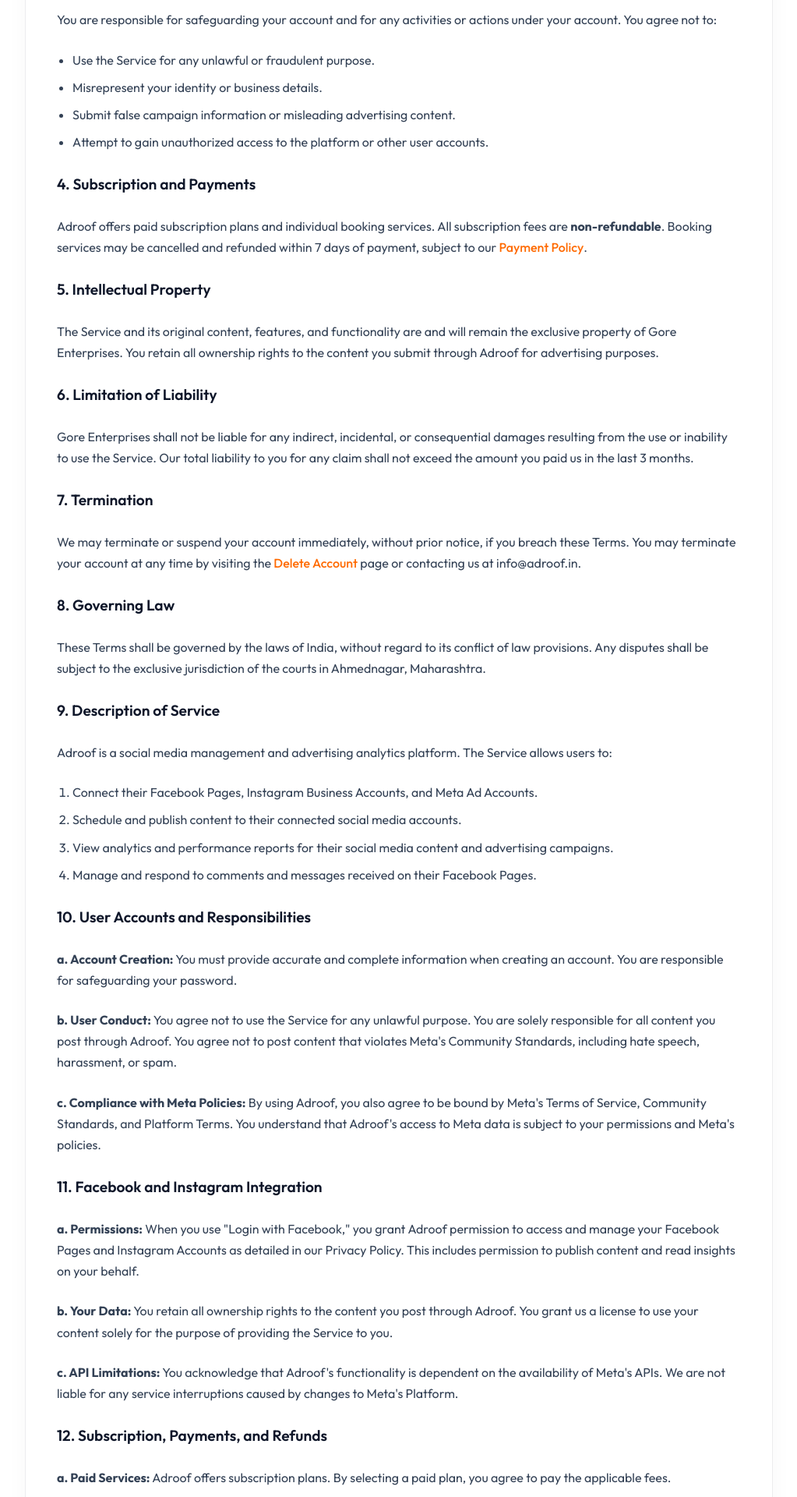
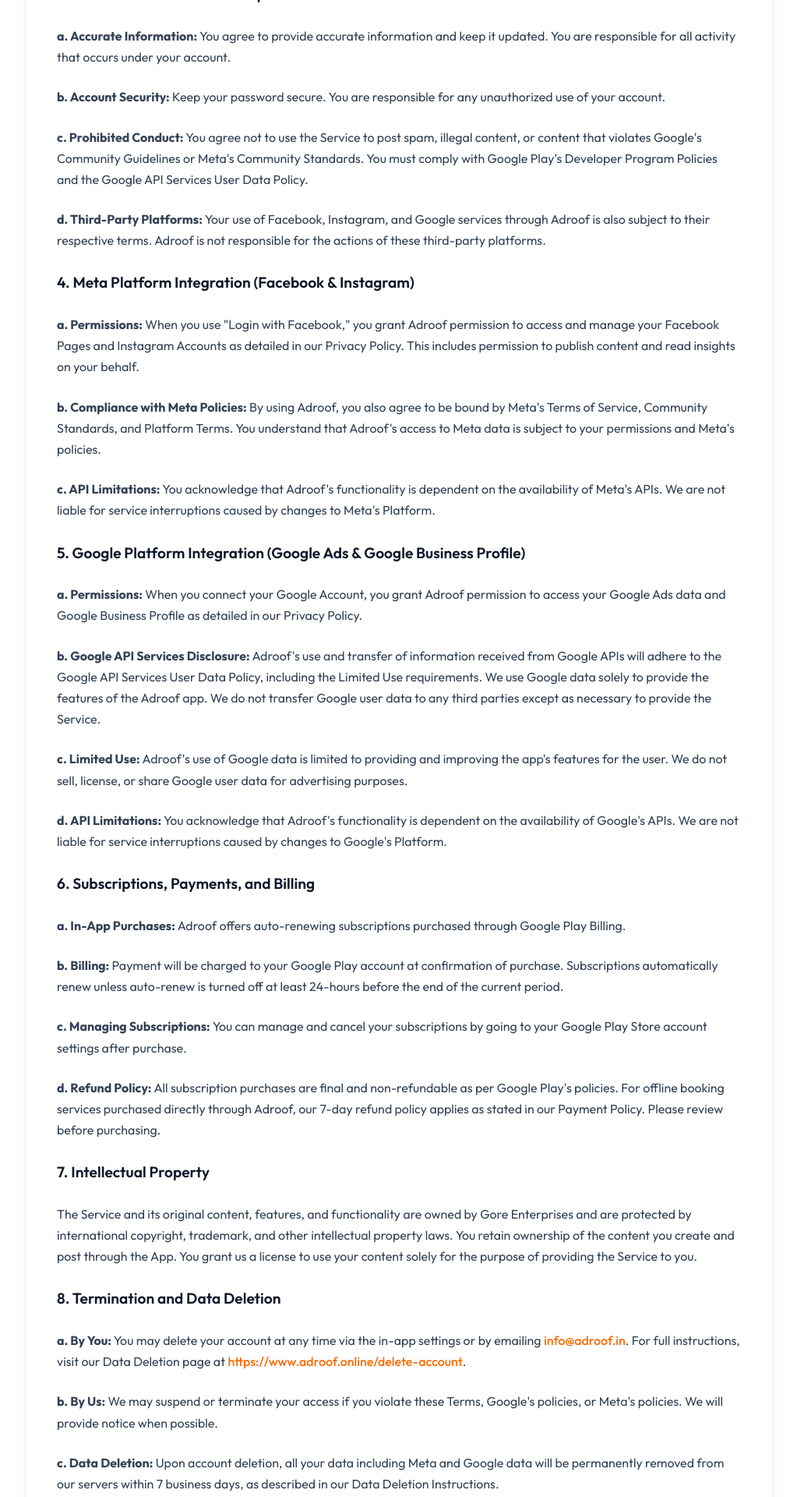
Before and after one commit to vikriaiofficial/adroof.in, a Next.js app: page /terms in a window 1280 px wide. Shown: the part 880-2800 px from the top of the page at 78% size, without its empty margins (128-1151 px from the left). Built offline with nearby package versions, Linux system fonts and the light colour scheme.

Commit message:
update Project

```diff
--- a/src/app/terms/page.tsx
+++ b/src/app/terms/page.tsx
@@ -74,169 +74,66 @@
         <div style={{ display: 'flex', flexDirection: 'column', gap: '2rem', width: '100%' }}>
           <div style={sectionCard}>
             <div style={{ display: 'flex', flexDirection: 'column', gap: '1.5rem' }}>
-              <h2 style={h2Style}>General Terms &amp; Conditions</h2>
-              <p>
-                Welcome to Adroof! These General Terms &amp; Conditions (&quot;Terms&quot;) govern your use of the Adroof platform (&quot;Service&quot;) operated by Gore Enterprises (&quot;Company,&quot; &quot;we,&quot; &quot;us,&quot; or &quot;our&quot;). By accessing or using the Service, you agree to be bound by these Terms.
-              </p>
-
-              <hr style={hrStyle} />
-
               <h3 style={h3Style}>1. Acceptance of Terms</h3>
               <p>
-                By downloading, installing, or using the Adroof mobile application (&quot;App&quot;) operated by Gore Enterprises (&quot;Company&quot;, &quot;we&quot;, &quot;us&quot;, or &quot;our&quot;), you agree to be bound by these Terms and Conditions (&quot;Terms&quot;). If you do not agree, do not use the App.
+                Welcome to Adroof! These Terms and Conditions (&quot;Terms&quot;) govern your use of the Adroof mobile application and website (&quot;Service&quot;) operated by Gore Enterprises (&quot;Company&quot;, &quot;we&quot;, &quot;us&quot;, or &quot;our&quot;).
+              </p>
+              <p>
+                By downloading, installing, or using the Service, you agree to be bound by these Terms. If you do not agree, do not use the Service. Your continued use after changes to these Terms constitutes acceptance of those changes.
               </p>
 
               <h3 style={h3Style}>2. Description of Service</h3>
               <p>
-                Adroof is an all-in-one offline &amp; digital advertising platform that enables local businesses and brands to book physical hoardings, banners, flyer distributions, vehicle voice announcements, and run optimized Meta &amp; Google ad campaigns from a single application.
-              </p>
-
-              <h3 style={h3Style}>3. User Accounts and Responsibilities</h3>
-              <p>
-                You are responsible for safeguarding your account and for any activities or actions under your account. You agree not to:
-              </p>
-              <ul style={ulStyle}>
-                <li>Use the Service for any unlawful or fraudulent purpose.</li>
-                <li>Misrepresent your identity or business details.</li>
-                <li>Submit false campaign information or misleading advertising content.</li>
-                <li>Attempt to gain unauthorized access to the platform or other user accounts.</li>
-              </ul>
-
-              <h3 style={h3Style}>4. Subscription and Payments</h3>
-              <p>
-                Adroof offers paid subscription plans and individual booking services. All subscription fees are <strong>non-refundable</strong>. Booking services may be cancelled and refunded within 7 days of payment, subject to our <a href="/privacy-policy" style={linkStyle}>Payment Policy</a>.
-              </p>
-
-              <h3 style={h3Style}>5. Intellectual Property</h3>
-              <p>
-                The Service and its original content, features, and functionality are and will remain the exclusive property of Gore Enterprises. You retain all ownership rights to the content you submit through Adroof for advertising purposes.
-              </p>
-
-              <h3 style={h3Style}>6. Limitation of Liability</h3>
-              <p>
-                Gore Enterprises shall not be liable for any indirect, incidental, or consequential damages resulting from the use or inability to use the Service. Our total liability to you for any claim shall not exceed the amount you paid us in the last 3 months.
-              </p>
-
-              <h3 style={h3Style}>7. Termination</h3>
-              <p>
-                We may terminate or suspend your account immediately, without prior notice, if you breach these Terms. You may terminate your account at any time by visiting the <a href="/delete-account" style={linkStyle}>Delete Account</a> page or contacting us at info@adroof.in.
-              </p>
-
-              <h3 style={h3Style}>8. Governing Law</h3>
-              <p>
-                These Terms shall be governed by the laws of India, without regard to its conflict of law provisions. Any disputes shall be subject to the exclusive jurisdiction of the courts in Ahmednagar, Maharashtra.
-              </p>
-
-              {/* ---------- META CONTENT CONTINUES ---------- */}
-
-              <h3 style={h3Style}>9. Description of Service</h3>
-              <p>
-                Adroof is a social media management and advertising analytics platform. The Service allows users to:
+                Adroof is an all-in-one offline &amp; digital advertising platform that enables businesses to:
               </p>
               <ol style={olStyle}>
-                <li>Connect their Facebook Pages, Instagram Business Accounts, and Meta Ad Accounts.</li>
-                <li>Schedule and publish content to their connected social media accounts.</li>
-                <li>View analytics and performance reports for their social media content and advertising campaigns.</li>
-                <li>Manage and respond to comments and messages received on their Facebook Pages.</li>
+                <li>Book physical hoardings, banners, flyer distributions, and vehicle voice announcements.</li>
+                <li>Connect Facebook Pages, Instagram Business Accounts, Google Ads, and Google Business Profile accounts.</li>
+                <li>Schedule and publish content to connected social media accounts.</li>
+                <li>View analytics and performance reports for social media and advertising campaigns.</li>
+                <li>Manage customer reviews and messages from Google Business Profile and Facebook Pages.</li>
               </ol>
 
-              <h3 style={h3Style}>10. User Accounts and Responsibilities</h3>
+              <h3 style={h3Style}>3. User Accounts and Your Responsibilities</h3>
               <p>
-                <strong>a. Account Creation:</strong> You must provide accurate and complete information when creating an account. You are responsible for safeguarding your password.
+                <strong>a. Accurate Information:</strong> You agree to provide accurate information and keep it updated. You are responsible for all activity that occurs under your account.
               </p>
               <p>
-                <strong>b. User Conduct:</strong> You agree not to use the Service for any unlawful purpose. You are solely responsible for all content you post through Adroof. You agree not to post content that violates Meta&apos;s Community Standards, including hate speech, harassment, or spam.
+                <strong>b. Account Security:</strong> Keep your password secure. You are responsible for any unauthorized use of your account.
               </p>
               <p>
-                <strong>c. Compliance with Meta Policies:</strong> By using Adroof, you also agree to be bound by Meta&apos;s Terms of Service, Community Standards, and Platform Terms. You understand that Adroof&apos;s access to Meta data is subject to your permissions and Meta&apos;s policies.
-              </p>
-
-              <h3 style={h3Style}>11. Facebook and Instagram Integration</h3>
-              <p>
-                <strong>a. Permissions:</strong> When you use &quot;Login with Facebook,&quot; you grant Adroof permission to access and manage your Facebook Pages and Instagram Accounts as detailed in our Privacy Policy. This includes permission to publish content and read insights on your behalf.
-              </p>
-              <p>
-                <strong>b. Your Data:</strong> You retain all ownership rights to the content you post through Adroof. You grant us a license to use your content solely for the purpose of providing the Service to you.
-              </p>
-              <p>
-                <strong>c. API Limitations:</strong> You acknowledge that Adroof&apos;s functionality is dependent on the availability of Meta&apos;s APIs. We are not liable for any service interruptions caused by changes to Meta&apos;s Platform.
-              </p>
-
-              <h3 style={h3Style}>12. Subscription, Payments, and Refunds</h3>
-              <p>
-                <strong>a. Paid Services:</strong> Adroof offers subscription plans. By selecting a paid plan, you agree to pay the applicable fees.
-              </p>
-              <p>
-                <strong>b. Billing:</strong> We use Razorpay, a third-party payment processor, to bill you. You authorize us to charge your payment method for all fees.
-              </p>
-              <p>
-                <strong>c. Refund Policy:</strong> All subscription plans purchased on the Adroof platform are non-refundable and non-cancellable, as stated in our Payment Policy. Please review your plan carefully before purchase.
-              </p>
-              <p>
-                <strong>d. Auto-Renewal:</strong> Your subscription will automatically renew at the end of each billing cycle unless you cancel it from your account settings before the renewal date.
-              </p>
-
-              <h3 style={h3Style}>13. Intellectual Property</h3>
-              <p>
-                The Service and its original content, features, and functionality are and will remain the exclusive property of Gore Enterprises. Our trademarks may not be used in connection with any product or service without our prior written consent.
-              </p>
-
-              <h3 style={h3Style}>14. Termination</h3>
-              <p>
-                <strong>a. By You:</strong> You may terminate your account at any time by contacting us at <a href="mailto:info@adroof.in" style={linkStyle}>info@adroof.in</a> or by using the account deletion feature in the app.
-              </p>
-              <p>
-                <strong>b. By Us:</strong> We may terminate or suspend your account immediately, without prior notice or liability, if you breach these Terms or Meta&apos;s policies. Upon termination, your right to use the Service will immediately cease.
-              </p>
-
-              <h3 style={h3Style}>15. Limitation of Liability</h3>
-              <p>
-                To the maximum extent permitted by law, Gore Enterprises shall not be liable for any indirect, incidental, special, consequential, or punitive damages, including without limitation, loss of profits, data, or goodwill, resulting from your access to or use of the Service. Our total liability to you for any claim shall not exceed the amount you paid to us in the last three (3) months.
-              </p>
-
-              <h3 style={h3Style}>16. Disclaimer of Warranties</h3>
-              <p>
-                The Service is provided on an &quot;AS IS&quot; and &quot;AS AVAILABLE&quot; basis. We make no warranty that the Service will be uninterrupted, secure, or error-free. We are not responsible for the actions of third-party platforms like Meta.
-              </p>
-
-              <h3 style={h3Style}>17. Governing Law</h3>
-              <p>
-                These Terms shall be governed and construed in accordance with the laws of India, without regard to its conflict of law provisions. Any disputes shall be subject to the exclusive jurisdiction of the courts in Ahmednagar, Maharashtra.
-              </p>
-
-              <h3 style={h3Style}>18. Changes to Terms</h3>
-              <p>
-                We reserve the right to modify these Terms at any time. We will provide notice of any changes by posting the new Terms on this page and updating the &quot;Last Updated&quot; date. Your continued use of the Service after any such changes constitutes your acceptance of the new Terms.
-              </p>
-
-              {/* ---------- GOOGLE CONTENT CONTINUES ---------- */}
-
-              <h3 style={h3Style}>19. Description of Service</h3>
-              <p>
-                Adroof is a social media management and advertising analytics platform. The App allows you to:
-              </p>
-              <ol style={olStyle}>
-                <li>Connect your Facebook Pages, Instagram Business Accounts, Google Ads, and Google Business Profile accounts.</li>
-                <li>Schedule and publish content to your connected social media accounts.</li>
-                <li>View analytics and performance reports for your social media and advertising campaigns.</li>
-                <li>Manage customer reviews and messages from Google Business Profile.</li>
-              </ol>
-
-              <h3 style={h3Style}>20. User Accounts and Your Responsibilities</h3>
-              <p>
-                <strong>a. Accurate Information:</strong> You agree to provide accurate information and keep it updated.
-              </p>
-              <p>
-                <strong>b. Account Security:</strong> You are responsible for all activity that occurs under your account. Keep your password secure.
-              </p>
-              <p>
-                <strong>c. Prohibited Conduct:</strong> You agree not to use the App to post spam, illegal content, or content that violates Google&apos;s or Meta&apos;s policies. You must comply with Google Play&apos;s Developer Program Policies and the Google API Services User Data Policy.
+                <strong>c. Prohibited Conduct:</strong> You agree not to use the Service to post spam, illegal content, or content that violates Google&apos;s Community Guidelines or Meta&apos;s Community Standards. You must comply with Google Play&apos;s Developer Program Policies and the Google API Services User Data Policy.
               </p>
               <p>
                 <strong>d. Third-Party Platforms:</strong> Your use of Facebook, Instagram, and Google services through Adroof is also subject to their respective terms. Adroof is not responsible for the actions of these third-party platforms.
               </p>
 
-              <h3 style={h3Style}>21. Subscriptions, Payments, and Billing</h3>
+              <h3 style={h3Style}>4. Meta Platform Integration (Facebook &amp; Instagram)</h3>
+              <p>
+                <strong>a. Permissions:</strong> When you use &quot;Login with Facebook,&quot; you grant Adroof permission to access and manage your Facebook Pages and Instagram Accounts as detailed in our Privacy Policy. This includes permission to publish content and read insights on your behalf.
+              </p>
+              <p>
+                <strong>b. Compliance with Meta Policies:</strong> By using Adroof, you also agree to be bound by Meta&apos;s Terms of Service, Community Standards, and Platform Terms. You understand that Adroof&apos;s access to Meta data is subject to your permissions and Meta&apos;s policies.
+              </p>
+              <p>
+                <strong>c. API Limitations:</strong> You acknowledge that Adroof&apos;s functionality is dependent on the availability of Meta&apos;s APIs. We are not liable for service interruptions caused by changes to Meta&apos;s Platform.
+              </p>
+
+              <h3 style={h3Style}>5. Google Platform Integration (Google Ads &amp; Google Business Profile)</h3>
+              <p>
+                <strong>a. Permissions:</strong> When you connect your Google Account, you grant Adroof permission to access your Google Ads data and Google Business Profile as detailed in our Privacy Policy.
+              </p>
+              <p>
+                <strong>b. Google API Services Disclosure:</strong> Adroof&apos;s use and transfer of information received from Google APIs will adhere to the Google API Services User Data Policy, including the Limited Use requirements. We use Google data solely to provide the features of the Adroof app. We do not transfer Google user data to any third parties except as necessary to provide the Service.
+              </p>
+              <p>
+                <strong>c. Limited Use:</strong> Adroof&apos;s use of Google data is limited to providing and improving the app&apos;s features for the user. We do not sell, license, or share Google user data for advertising purposes.
+              </p>
+              <p>
+                <strong>d. API Limitations:</strong> You acknowledge that Adroof&apos;s functionality is dependent on the availability of Google&apos;s APIs. We are not liable for service interruptions caused by changes to Google&apos;s Platform.
+              </p>
+
+              <h3 style={h3Style}>6. Subscriptions, Payments, and Billing</h3>
               <p>
                 <strong>a. In-App Purchases:</strong> Adroof offers auto-renewing subscriptions purchased through Google Play Billing.
               </p>
@@ -247,66 +144,54 @@
                 <strong>c. Managing Subscriptions:</strong> You can manage and cancel your subscriptions by going to your Google Play Store account settings after purchase.
               </p>
               <p>
-                <strong>d. Refund Policy:</strong> All subscription purchases are final and non-refundable as per Google Play&apos;s policies. For booking services purchased directly, our 7-day refund policy applies as stated in our Payment Policy. Please review before purchasing.
+                <strong>d. Refund Policy:</strong> All subscription purchases are final and non-refundable as per Google Play&apos;s policies. For offline booking services purchased directly through Adroof, our 7-day refund policy applies as stated in our Payment Policy. Please review before purchasing.
               </p>
 
-              <h3 style={h3Style}>22. Google API Services Disclosure</h3>
+              <h3 style={h3Style}>7. Intellectual Property</h3>
               <p>
-                Adroof&apos;s use and transfer of information received from Google APIs will adhere to the Google API Services User Data Policy, including the Limited Use requirements. We use Google data solely to provide the features of the Adroof app. We do not transfer Google user data to any third parties except as necessary to provide the Service.
-              </p>
-              <p style={{
-                background: 'rgba(59, 130, 246, 0.04)',
-                borderLeft: '4px solid #3b82f6',
-                padding: '12px 16px',
-                borderRadius: '0 8px 8px 0',
-                fontWeight: '500',
-                color: '#0f172a'
-              }}>
-                ℹ️ Adroof&apos;s use of Google data is limited to providing and improving the app&apos;s features for the user. We do not sell, license, or share Google user data for advertising purposes.
+                The Service and its original content, features, and functionality are owned by Gore Enterprises and are protected by international copyright, trademark, and other intellectual property laws. You retain ownership of the content you create and post through the App. You grant us a license to use your content solely for the purpose of providing the Service to you.
               </p>
 
-              <h3 style={h3Style}>23. Intellectual Property</h3>
+              <h3 style={h3Style}>8. Termination and Data Deletion</h3>
               <p>
-                The App and its original content, features, and functionality are owned by Gore Enterprises and are protected by international copyright, trademark, and other intellectual property laws. You retain ownership of the content you create and post through the App.
+                <strong>a. By You:</strong> You may delete your account at any time via the in-app settings or by emailing <a href="mailto:info@adroof.in" style={linkStyle}>info@adroof.in</a>. For full instructions, visit our Data Deletion page at <a href="https://www.adroof.online/delete-account" style={linkStyle} target="_blank" rel="noopener noreferrer">https://www.adroof.online/delete-account</a>.
+              </p>
+              <p>
+                <strong>b. By Us:</strong> We may suspend or terminate your access if you violate these Terms, Google&apos;s policies, or Meta&apos;s policies. We will provide notice when possible.
+              </p>
+              <p>
+                <strong>c. Data Deletion:</strong> Upon account deletion, all your data including Meta and Google data will be permanently removed from our servers within 7 business days, as described in our Data Deletion Instructions.
               </p>
 
-              <h3 style={h3Style}>24. Termination</h3>
+              <h3 style={h3Style}>9. Disclaimers and Limitation of Liability</h3>
               <p>
-                <strong>a. By You:</strong> You may delete your account at any time via the in-app settings or by emailing <a href="mailto:info@adroof.in" style={linkStyle}>info@adroof.in</a>.
+                <strong>a.</strong> The Service is provided &quot;AS IS&quot; without warranties of any kind. We do not guarantee that the Service will be error-free or uninterrupted.
               </p>
               <p>
-                <strong>b. By Us:</strong> We may suspend or terminate your access if you violate these Terms or Google&apos;s policies. We will provide notice when possible. Upon account deletion, all your data will be permanently removed within 7 business days.
-              </p>
-
-              <h3 style={h3Style}>25. Disclaimers and Limitation of Liability</h3>
-              <p>
-                <strong>a.</strong> The App is provided &quot;AS IS&quot; without warranties of any kind. We do not guarantee that the App will be error-free or uninterrupted.
-              </p>
-              <p>
-                <strong>b.</strong> Gore Enterprises is not liable for any damages arising from your use of the App, including loss of data, profits, or goodwill. Our total liability will not exceed the amount you paid us in the last 3 months.
+                <strong>b.</strong> Gore Enterprises is not liable for any damages arising from your use of the Service, including loss of data, profits, or goodwill. Our total liability will not exceed the amount you paid us in the last 3 months.
               </p>
               <p>
                 <strong>c.</strong> We are not responsible for service interruptions caused by changes to third-party APIs like Meta or Google.
               </p>
 
-              <h3 style={h3Style}>26. Indemnification</h3>
+              <h3 style={h3Style}>10. Indemnification</h3>
               <p>
                 You agree to indemnify and hold Gore Enterprises harmless from any claims resulting from your violation of these Terms or your violation of any rights of a third party.
               </p>
 
-              <h3 style={h3Style}>27. Governing Law</h3>
+              <h3 style={h3Style}>11. Governing Law</h3>
               <p>
                 These Terms are governed by the laws of India. Any disputes will be subject to the exclusive jurisdiction of the courts in Ahmednagar, Maharashtra.
               </p>
 
-              <h3 style={h3Style}>28. Changes to Terms</h3>
+              <h3 style={h3Style}>12. Changes to Terms</h3>
               <p>
-                We may update these Terms from time to time. We will post the new Terms on this page and update the &quot;Last Updated&quot; date. Continued use of the App after changes means you accept the new Terms.
+                We may update these Terms from time to time. We will post the new Terms on this page and update the &quot;Last Updated&quot; date. Continued use of the Service after changes means you accept the new Terms.
               </p>
 
-              <h3 style={h3Style}>29. Contact Us</h3>
+              <h3 style={h3Style}>13. Contact Us</h3>
               <p>
-                For any questions about these Terms, please contact us:
+                For any questions about these Terms, please contact:
               </p>
               <p style={contactBoxStyle}>
                 <strong>Gore Enterprises</strong><br />
```
